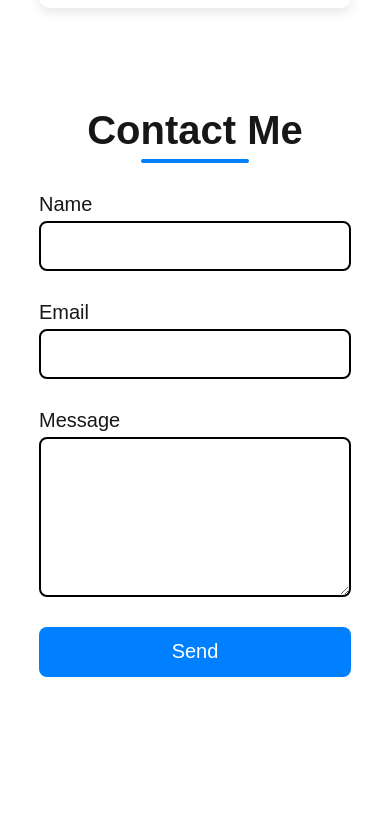
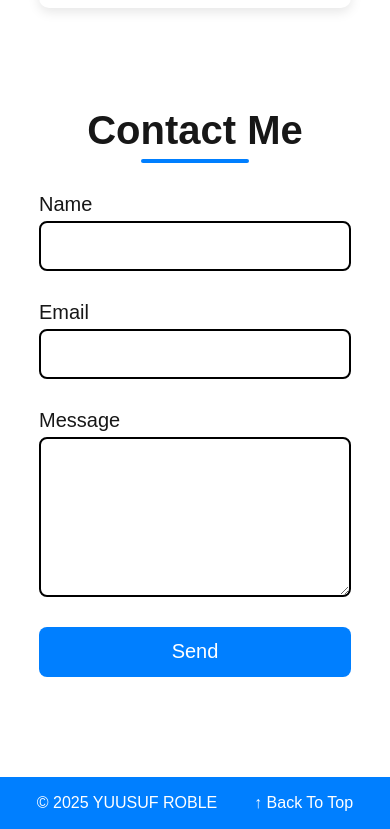
Before and after one commit to Ganja0003/my-portfolio, a Next.js app: page / in a window 390 px wide. Shown: the part 3738-4567 px from the top of the page. Before the commit the page ends 4415 px from the top, so only its background shows below. Built offline with nearby package versions, Linux system fonts and the light colour scheme.

Commit message:
Add Footer section

```diff
--- a/src/app/components/footer.jsx
+++ b/src/app/components/footer.jsx
@@ -1,7 +1,10 @@
 export default function Footer() {
   return (
     <>
-      <h1>Footer</h1>
+      <div className="footerContainer">
+        <p>&copy; {new Date().getFullYear()} YUUSUF ROBLE</p>
+        <a href="#top" class="backToTop">↑ Back To Top</a>
+      </div>
     </>
   );
 }
--- a/src/app/page.css
+++ b/src/app/page.css
@@ -416,7 +416,6 @@ margin-top: 10px;
 .textInput > input{
   background-color: white;
   height: 50px;
-  width: 400px;
   border-radius: 8px;
   width: 100%;
   font-size: 16px;
@@ -428,7 +427,6 @@ margin-top: 10px;
 .textArea > textarea{
   background-color: white;
   height: 160px;
-  width: 400px;
   border-radius: 8px;
   width: 100%;
   font-size: 16px;
@@ -479,3 +477,32 @@ margin-top: 10px;
 
 
 }
+
+
+/*Footer section*/
+
+
+.footerContainer{
+  margin-top: 100px;
+  height: 52px;
+  width: 100%;
+  background-color: #007FFF;
+  display: flex;
+  justify-content: center;
+  align-items: center;
+  font-size: 16px;
+  color: white;
+}
+.backToTop {
+  display: none;
+}
+
+@media (max-width: 768px) {
+
+  .footerContainer{
+    justify-content: space-evenly;
+  }
+  .backToTop {
+    display: block;
+  }
+}
--- a/src/app/page.js
+++ b/src/app/page.js
@@ -13,6 +13,7 @@ export default function Home() {
       <About/>
       <ProjectList/>
       <Contact/>
+      <Footer/>
     </div>
 
     </>
```
